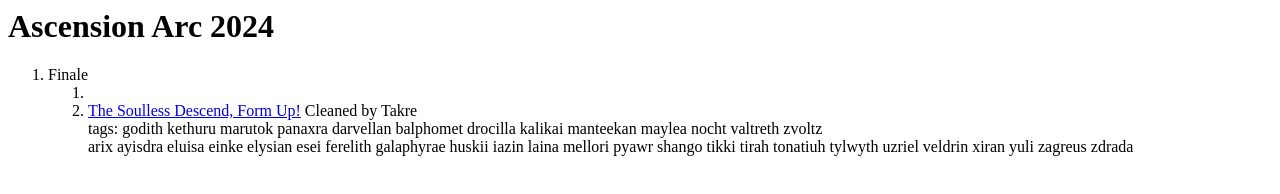
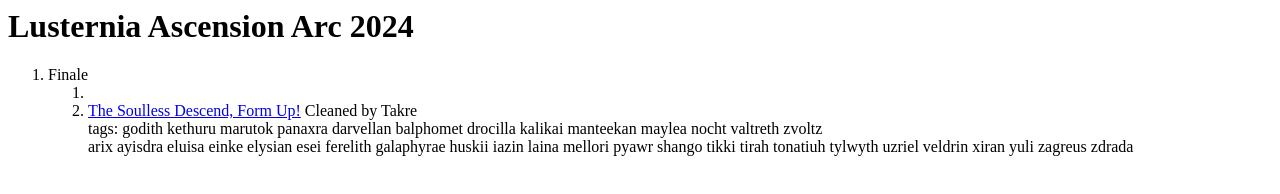
Before and after one commit to xiran-leternae/lusternia-rp-logs, a plain HTML site: page rp-logs/index.html in a window 1280 px wide. Drawn offline with Linux system fonts and the light colour scheme.

Commit message:
Update index.html

```diff
--- a/rp-logs/index.html
+++ b/rp-logs/index.html
@@ -1,6 +1,6 @@
 <html>
 <body>
-<h1>Ascension Arc 2024</h1>
+<h1>Lusternia Ascension Arc 2024</h1>
 <ol><li>Finale
   <ol><li></li>
   <li><a class="title" href="ascension2024/finale/03-the-soulless-descend-form-up.html">The Soulless Descend, Form Up!</a> Cleaned by Takre
```
